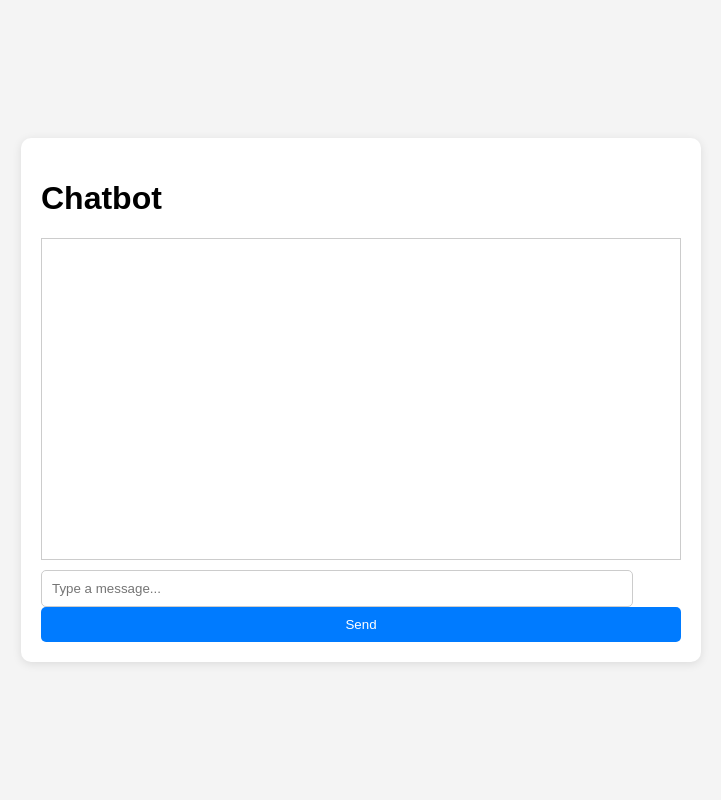
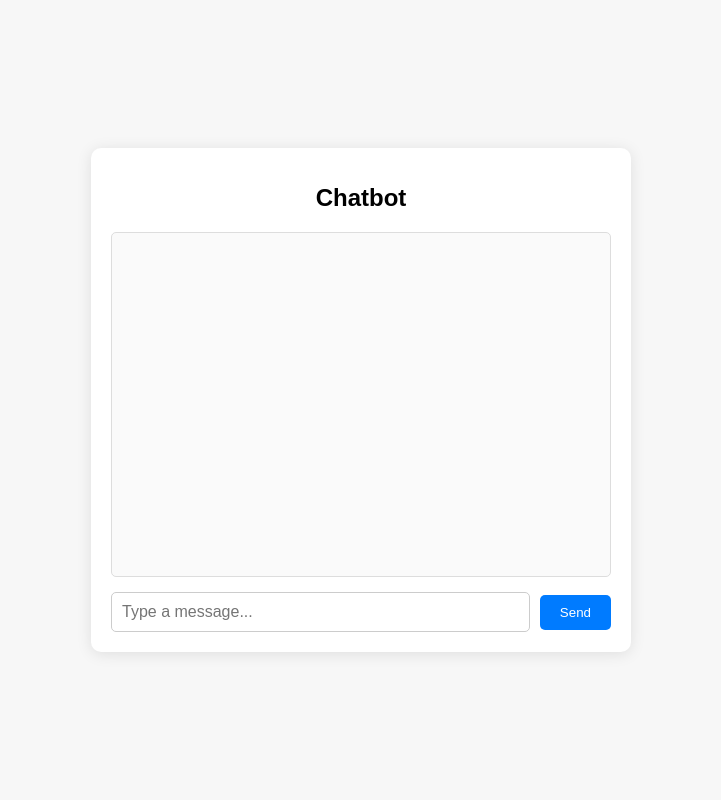
Before and after one commit to prab-hub/chatbot1, a Flask app: page / in a window 1280 px wide. Shown: the whole page, without its empty margins (279-1000 px from the left). Run offline with Flask 3, Linux system fonts and the light colour scheme.

Commit message:
HTML, CSS upgrade

```diff
--- a/static/style.css
+++ b/static/style.css
@@ -1,41 +1,89 @@
+/* General body styling */
 body {
-    font-family: Arial, sans-serif;
+    font-family: 'Arial', sans-serif;
     margin: 0;
     padding: 0;
     display: flex;
     justify-content: center;
     align-items: center;
     height: 100vh;
-    background-color: #f4f4f4;
+    background-color: #f7f7f7;
 }
 
+/* Chat container styling */
 .chat-container {
-    width: 50%;
+    width: 100%;
+    max-width: 500px;
     background: white;
-    box-shadow: 0 2px 10px rgba(0, 0, 0, 0.1);
+    box-shadow: 0 2px 15px rgba(0, 0, 0, 0.1);
     padding: 20px;
     border-radius: 10px;
+    display: flex;
+    flex-direction: column;
+    justify-content: space-between;
 }
 
+h1 {
+    text-align: center;
+    font-size: 24px;
+    margin-bottom: 20px;
+}
+
+/* Chatbox styles */
 #chatbox {
     display: flex;
     flex-direction: column;
+    height: 400px;
 }
 
 #messages {
-    border: 1px solid #ccc;
-    height: 300px;
+    border: 1px solid #ddd;
+    flex-grow: 1;
     overflow-y: auto;
     padding: 10px;
-    margin-bottom: 10px;
+    margin-bottom: 15px;
+    background-color: #fafafa;
+    border-radius: 5px;
+}
+
+.message {
+    margin-bottom: 15px;
+    padding: 8px;
+    border-radius: 8px;
+    max-width: 80%;
+    word-wrap: break-word;
+}
+
+.user-message {
+    background-color: #d1ecf1;
+    margin-left: auto;
+    text-align: right;
+}
+
+.bot-message {
+    background-color: #e2e3e5;
+    margin-right: auto;
+}
+
+/* Input field and button styling */
+.input-container {
+    display: flex;
+    justify-content: space-between;
+    align-items: center;
 }
 
 #messageInput {
     padding: 10px;
-    width: calc(100% - 70px);
+    width: calc(100% - 100px);
     border: 1px solid #ccc;
     border-radius: 5px;
+    font-size: 16px;
     margin-right: 10px;
+    outline: none;
+}
+
+#messageInput:focus {
+    border-color: #007bff;
 }
 
 #sendButton {
@@ -50,3 +98,7 @@ body {
 #sendButton:hover {
     background-color: #0056b3;
 }
+
+#sendButton:focus {
+    outline: none;
+}
--- a/templates/index.html
+++ b/templates/index.html
@@ -11,8 +11,10 @@
         <h1>Chatbot</h1>
         <div id="chatbox">
             <div id="messages"></div>
-            <input type="text" id="messageInput" placeholder="Type a message...">
-            <button id="sendButton">Send</button>
+            <div class="input-container">
+                <input type="text" id="messageInput" placeholder="Type a message..." autocomplete="off">
+                <button id="sendButton">Send</button>
+            </div>
         </div>
     </div>
 
@@ -26,7 +28,8 @@
             if (!userMessage) return;
 
             // Display user message
-            const userMsgElem = document.createElement('p');
+            const userMsgElem = document.createElement('div');
+            userMsgElem.classList.add('message', 'user-message');
             userMsgElem.textContent = `You: ${userMessage}`;
             messagesDiv.appendChild(userMsgElem);
 
@@ -40,11 +43,22 @@
             const data = await response.json();
 
             // Display bot response
-            const botMsgElem = document.createElement('p');
+            const botMsgElem = document.createElement('div');
+            botMsgElem.classList.add('message', 'bot-message');
             botMsgElem.textContent = `Bot: ${data.response || "Error in response"}`;
             messagesDiv.appendChild(botMsgElem);
 
+            // Scroll to the bottom of the chat
+            messagesDiv.scrollTop = messagesDiv.scrollHeight;
+
             messageInput.value = '';
+        });
+
+        // Optional: Allow pressing 'Enter' to send the message
+        messageInput.addEventListener('keydown', (event) => {
+            if (event.key === 'Enter') {
+                sendButton.click();
+            }
         });
     </script>
 </body>
```
